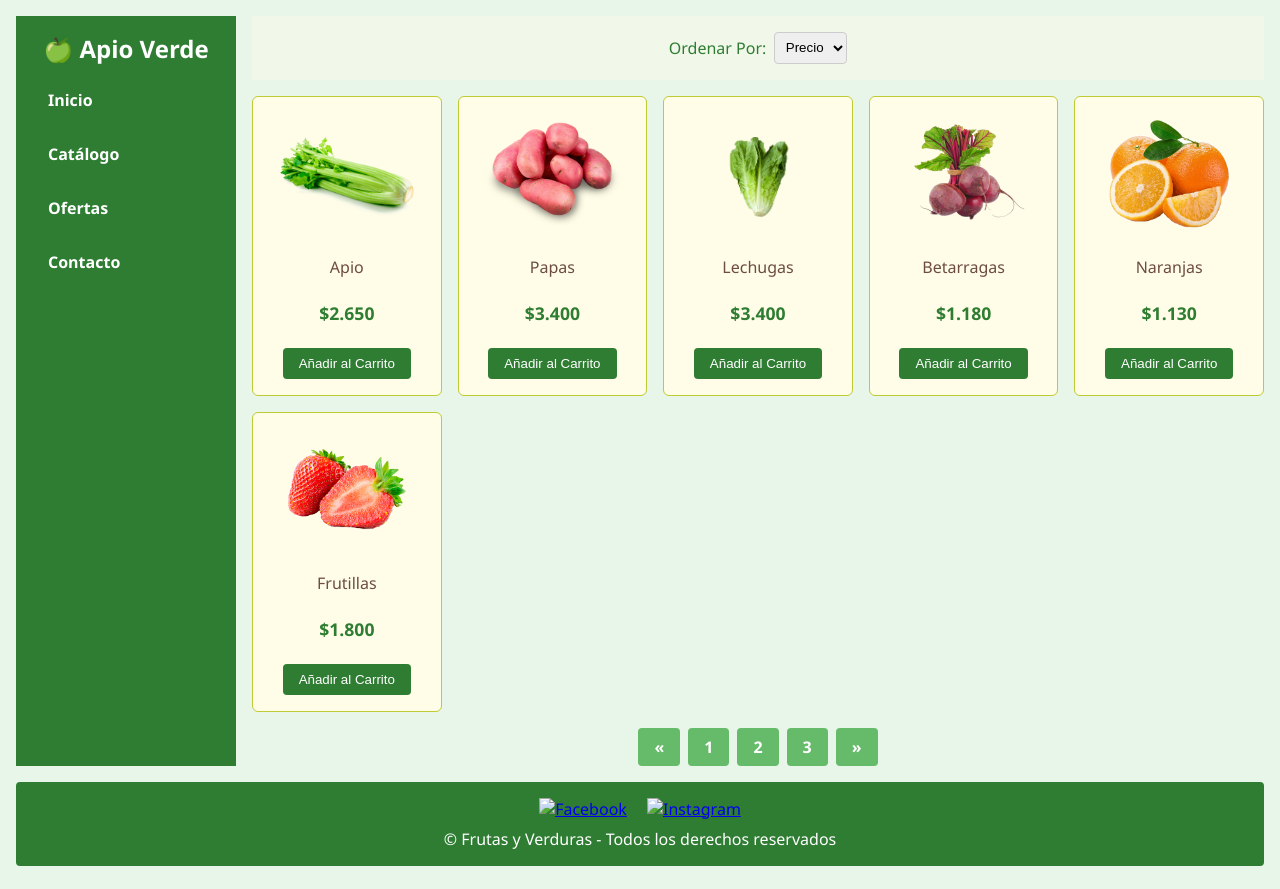
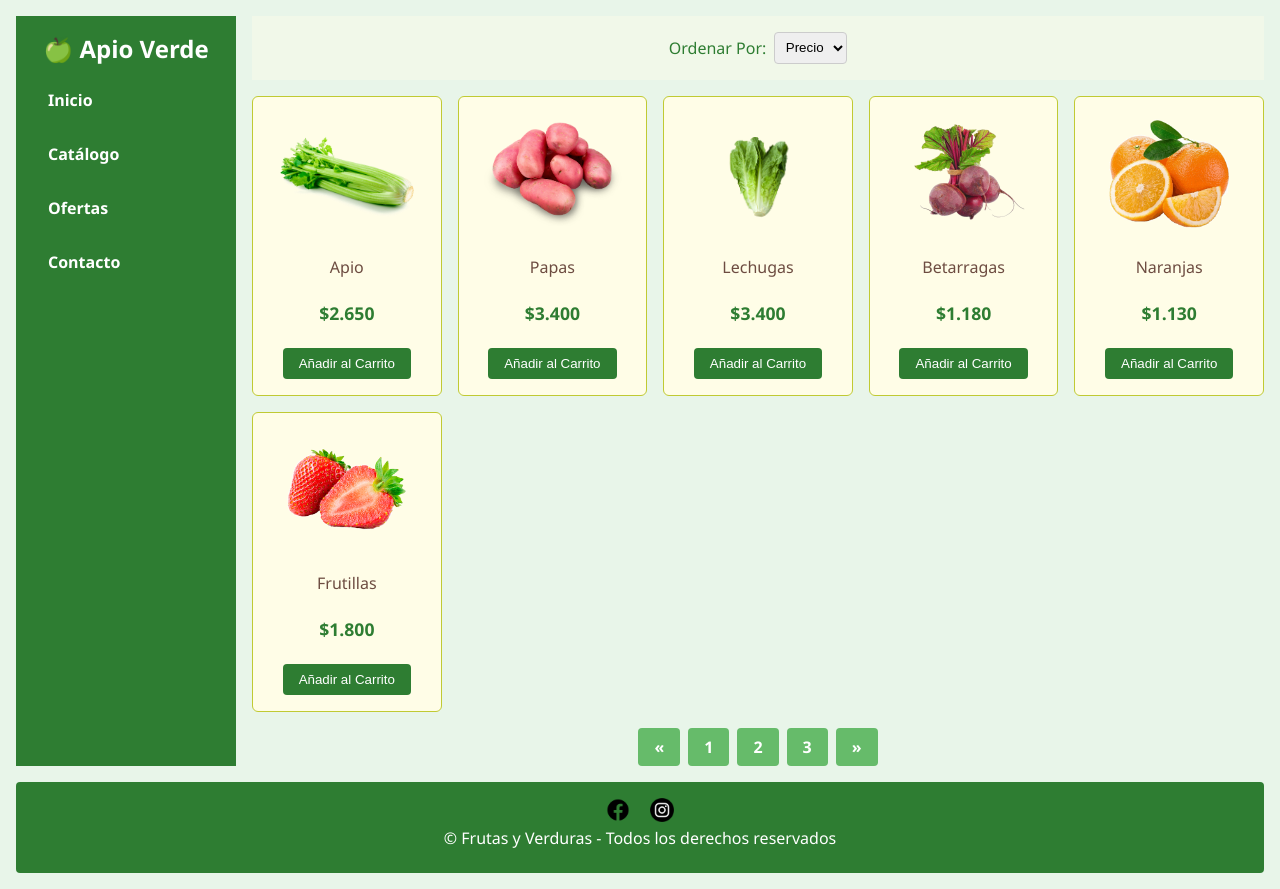
Before and after one commit to fabomoca/MediaQueries, a plain HTML site: page index.html in a window 1280 px wide. Drawn offline with Linux system fonts and the light colour scheme.

Commit message:
Agregar iconos de facebook e instagram

```diff
--- a/index.html
+++ b/index.html
@@ -76,9 +76,8 @@
 
     <footer class="footer">
       <div class="social">
-        <a href="#"><img src="./img/facebook-icon.png" alt="Facebook"></a>
-        <a href="#"><img src="./img/instagram-icon.png" alt="Instagram"></a>
-      </div>
+        <a href="#"><img src="./assets/img/facebook.png" alt="Facebook"></a>
+        <a href="#"><img src="./assets/img/instagram.png" alt="Instagram"></a>
       <p>© Frutas y Verduras - Todos los derechos reservados</p>
     </footer>
   </div>
```
Also changed, not shown: README.txt (deleted), assets/img/facebook.png (added), assets/img/instagram.png (added).
